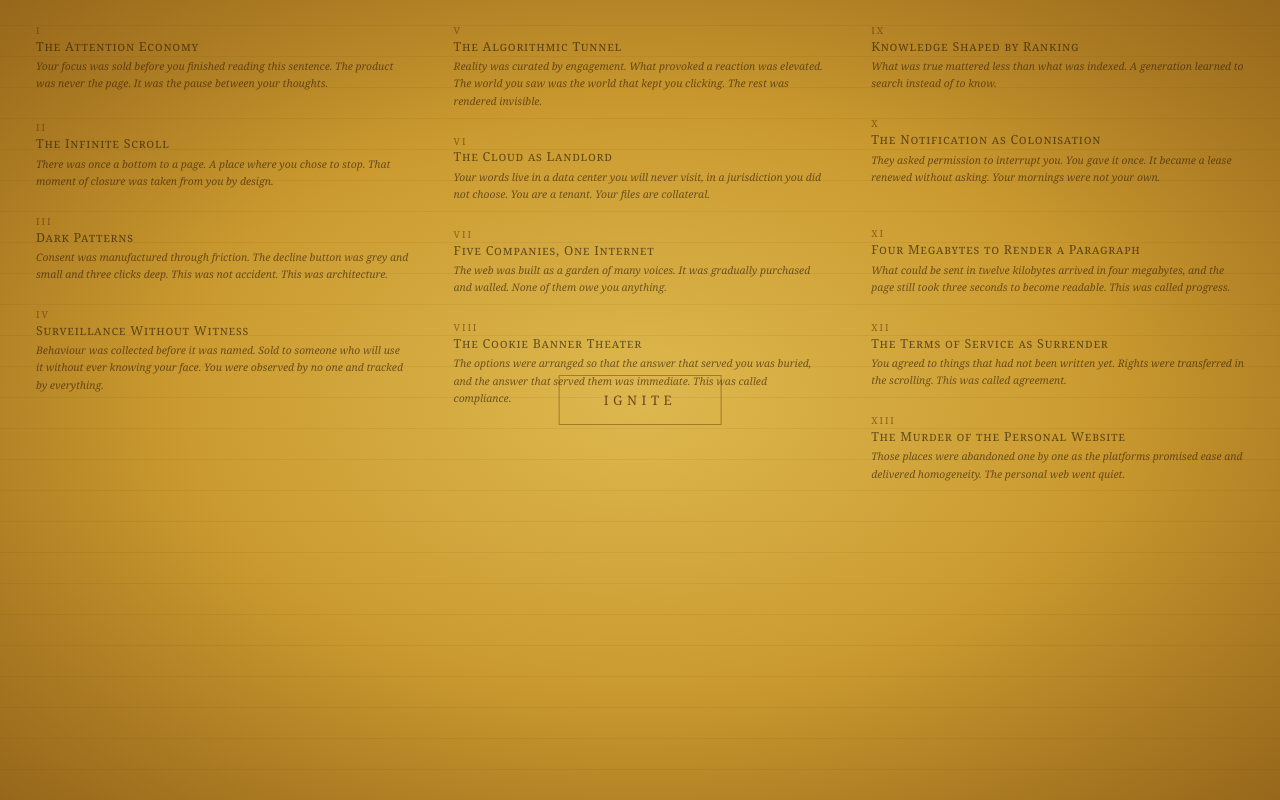
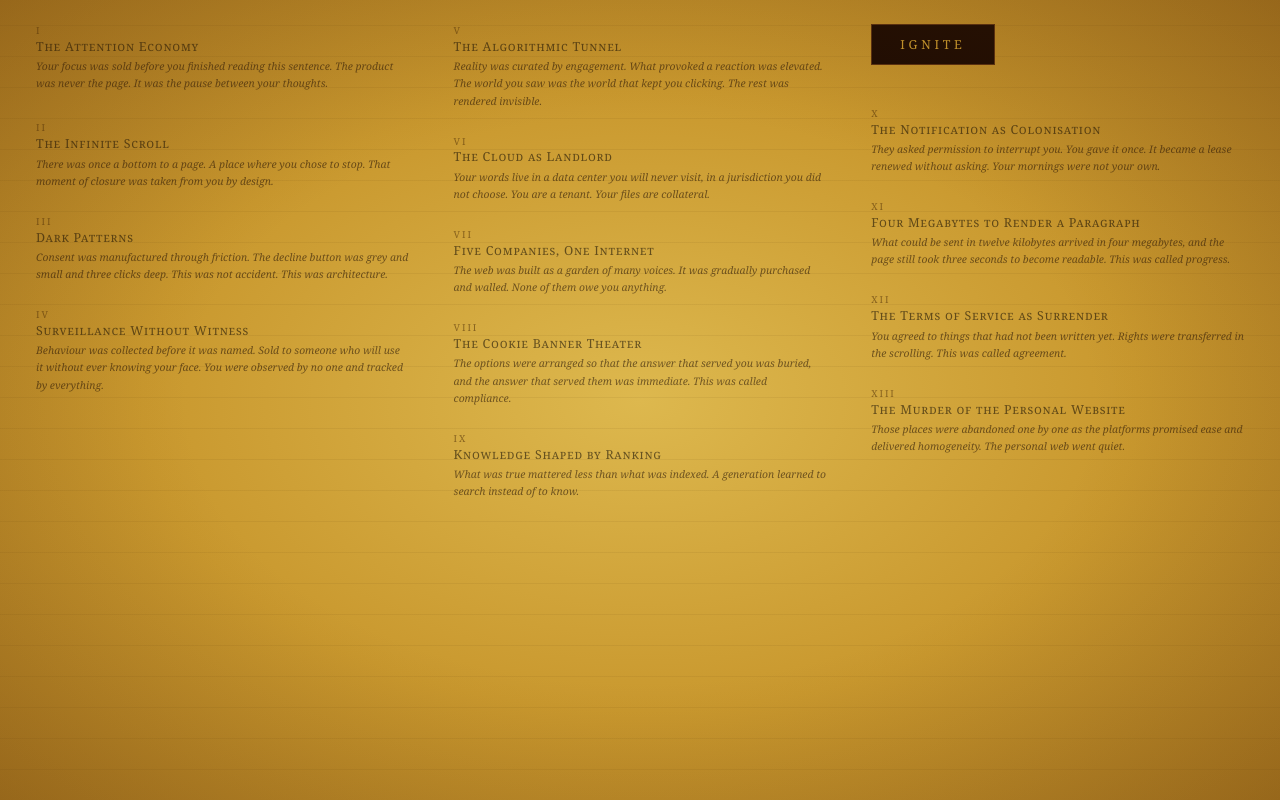
Before and after one commit to psiloceyeben/HERMES-WebKit, a website: page static/landing.html in a window 1280 px wide. Drawn offline with Linux system fonts and the light colour scheme.

Commit message:
fix: ignite button solid + positioned after grievance IX

```diff
--- a/static/landing.html
+++ b/static/landing.html
@@ -98,29 +98,27 @@
 
     /* ── Ignite button ── */
     #ignite {
-      position: fixed;
-      top: 50%;
-      left: 50%;
-      transform: translate(-50%, -50%);
-      z-index: 30;
-      background: transparent;
-      border: 1px solid rgba(100, 50, 10, 0.45);
-      color: rgba(80, 35, 8, 0.75);
+      display: block;
+      break-inside: avoid;
+      margin-top: 1.4em;
+      background: #1e0b02;
+      border: 1px solid #5a3010;
+      color: #c9982e;
       font-family: 'Georgia', 'Times New Roman', serif;
-      font-size: 0.82rem;
-      letter-spacing: 0.35em;
+      font-size: 0.78rem;
+      letter-spacing: 0.3em;
       text-transform: uppercase;
-      padding: 15px 44px;
+      padding: 11px 28px;
       cursor: pointer;
-      transition: border-color 0.3s, color 0.3s, box-shadow 0.3s, background 0.3s;
+      transition: background 0.25s, color 0.25s, border-color 0.25s;
       outline: none;
+      width: fit-content;
     }
 
     #ignite:hover {
-      border-color: rgba(200, 80, 10, 0.7);
-      color: rgba(180, 60, 5, 0.95);
-      background: rgba(200, 80, 10, 0.06);
-      box-shadow: 0 0 22px rgba(200, 80, 10, 0.15), inset 0 0 10px rgba(200, 80, 10, 0.04);
+      background: #3a1208;
+      color: #f0c040;
+      border-color: #8b4a18;
     }
 
     /* ── Burn canvas ── */
@@ -196,6 +194,8 @@
         <span class="g-text">What was true mattered less than what was indexed. A generation learned to search instead of to know.</span>
       </div>
 
+      <button id="ignite">Ignite</button>
+
       <div class="g">
         <span class="g-num">X</span>
         <span class="g-title">The Notification as Colonisation</span>
@@ -222,9 +222,6 @@
 
     </div>
   </div>
-
-  <!-- Ignite button -->
-  <button id="ignite">Ignite</button>
 
   <!-- Burn canvas (activated on click) -->
   <canvas id="burn"></canvas>
```
